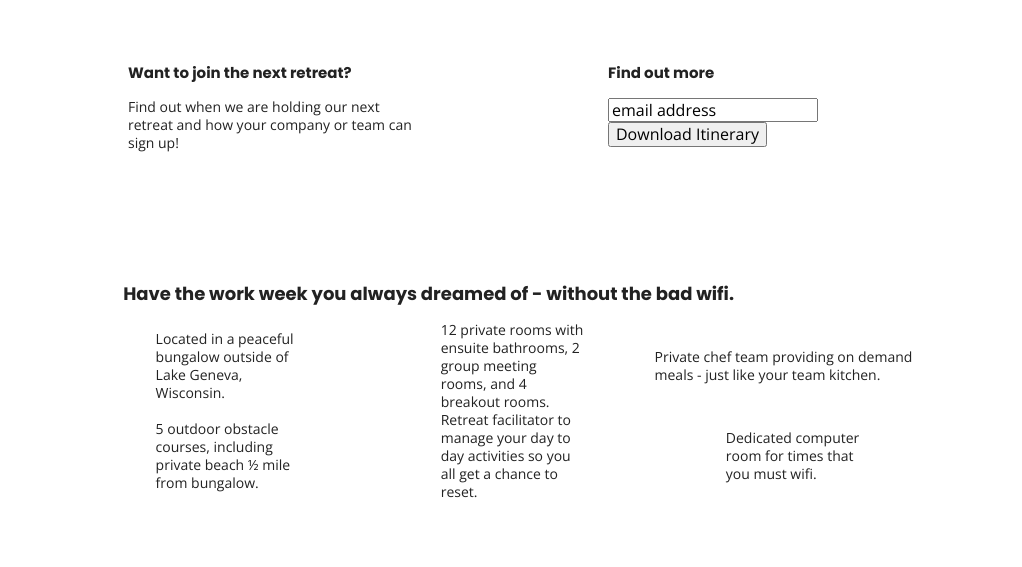
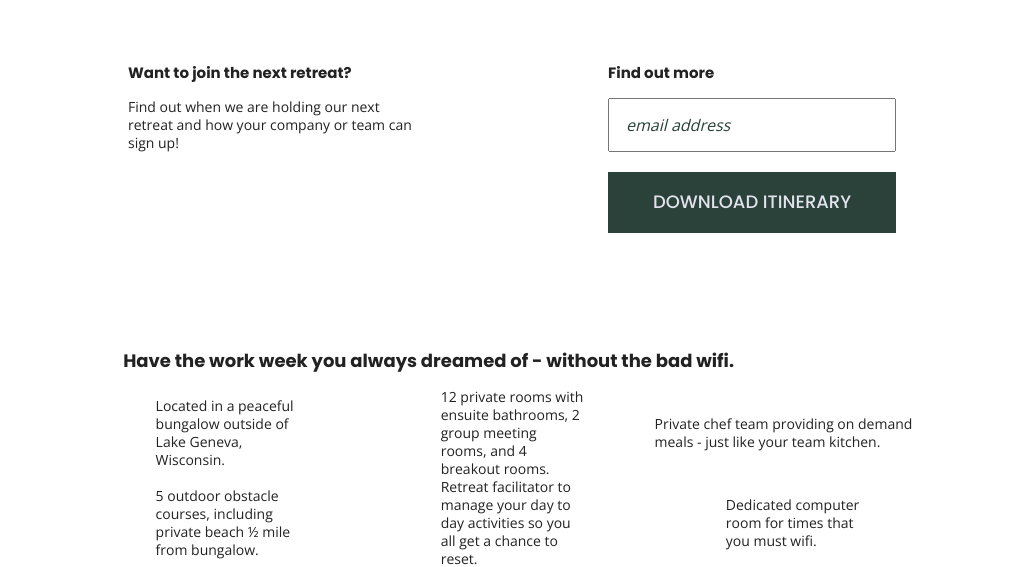
Before and after one commit to nicolep908/unplugged-retreat, a website: page index.html in a window 1280 px wide. Shown: the part 256-823 px from the top of the page, without its empty margins (128-1150 px from the left). Drawn offline with nearby package versions, Linux system fonts and the light colour scheme.

Commit message:
form css updated

```diff
--- a/css/main.css
+++ b/css/main.css
@@ -255,6 +255,57 @@ address {
     width: 55%;
     margin: 50px 0;
   }
+
+
+2
+3
+4
+5
+6
+7
+8
+9
+10
+11
+12
+13
+14
+15
+16
+17
+18
+19
+20
+21
+22
+23
+24
+25
+aside .form {
+  margin-top: 30px;
+}
+
+input[type=text] {
+  box-sizing: border-box;
+  width: 100%;
+  color: #2a423a;
+  font-style: italic;
+  padding: 1em;
+}
+
+input[type=button] {
+  width: 100%;
+  padding: 20px 0;
+  margin-top: 20px;
+  background-color: #2a423a;
+  font-family: 'Poppins', Helvetica, Arial, sans-serif;
+  font-weight: 500;
+  font-size: 1.125em;
+  color: #e2e3ed;
+  border: none;
+  text-align: center;
+  text-transform: uppercase;
+}
 /* ==========================================================================
    Helper classes
    ========================================================================== */
```
